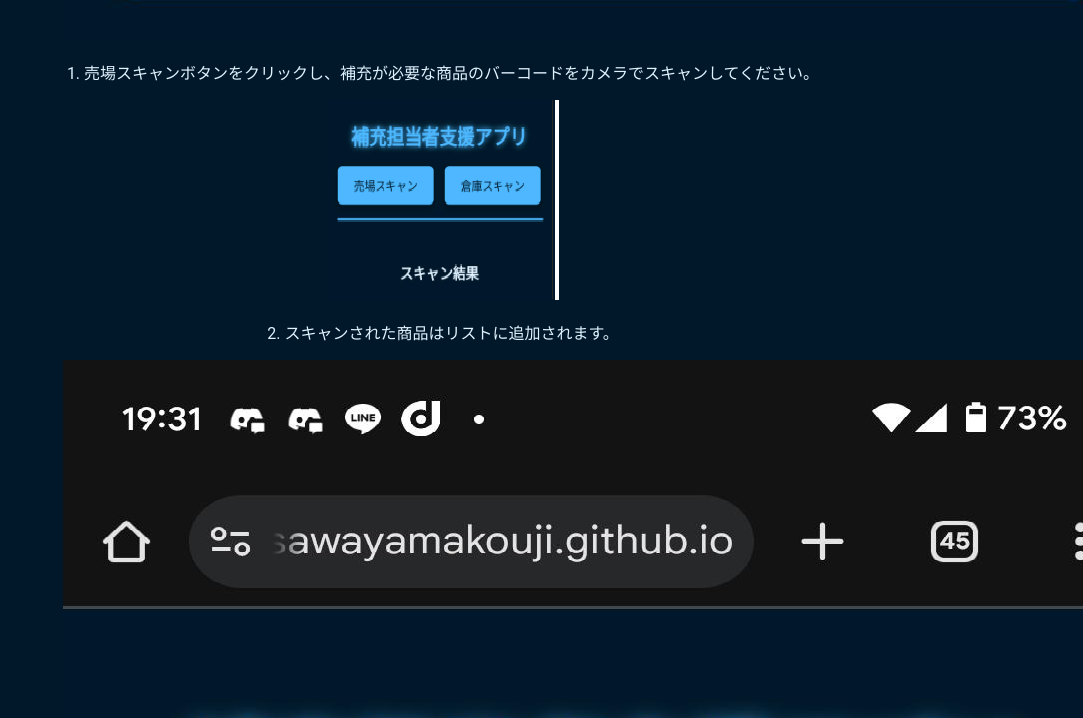
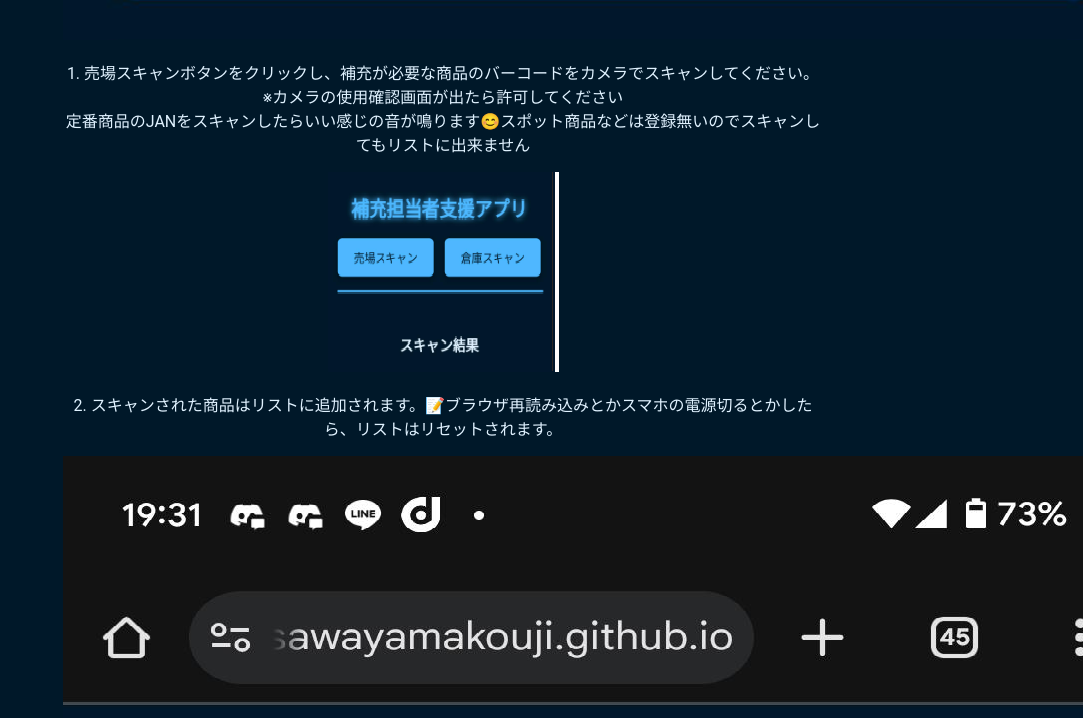
Before and after one commit to koujisawayama/picup25, a plain HTML site: page index.html in a window 1280 px wide. Shown: the part 2398-3116 px from the top of the page, without its empty margins (197-1280 px from the left). Drawn offline with Linux system fonts and the light colour scheme.

Commit message:
Update index.html

```diff
--- a/index.html
+++ b/index.html
@@ -106,15 +106,18 @@
 
         <div class="instruction-item">
             <img src="./images/step1.png" alt="スキャン画面の画像">
-            <p>1. 売場スキャンボタンをクリックし、補充が必要な商品のバーコードをカメラでスキャンしてください。</p>
+            <p>1. 売場スキャンボタンをクリックし、補充が必要な商品のバーコードをカメラでスキャンしてください。
+            <br>※カメラの使用確認画面が出たら許可してください
+            <br>定番商品のJANをスキャンしたらいい感じの音が鳴ります😊スポット商品などは登録無いのでスキャンしてもリストに出来ません</p>
+
         </div>
         <div class="instruction-item">
             <img src="./images/step2.png" alt="リスト表示の画像">
-            <p>2. スキャンされた商品はリストに追加されます。</p>
+            <p>2. スキャンされた商品はリストに追加されます。📝ブラウザ再読み込みとかスマホの電源切るとかしたら、リストはリセットされます。</p>
         </div>
         <div class="instruction-item">
             <img src="./images/step3.png" alt="ピッキング状態の画像">
-            <p>3. 倉庫スキャンで商品の状態を更新し、リストに反映されます。</p>
+            <p>3. 補充が必要な商品をスキャンし終えたら倉庫にてケースの在庫のバーコードをスキャンします。ピッキングが必要な商品なら、よい感じの音で教えてくれます。ピッキングしませう！👍</p>
         </div>
     </div>
 
```
